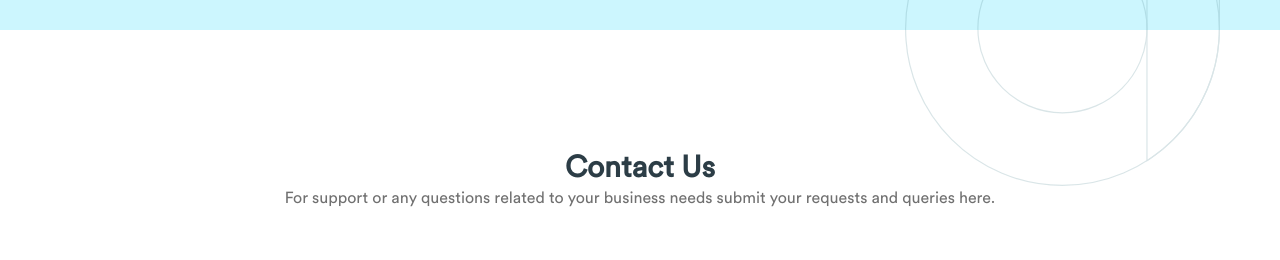
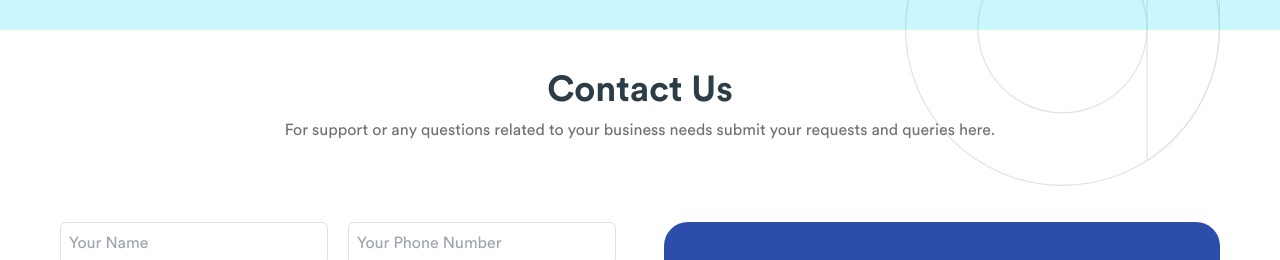
Before and after one commit to devvsakib/shunyekav2, a React (Vite) app: page /contact-us in a window 1280 px wide. Shown: the part 214-474 px from the top of the page. Built offline with nearby package versions, Linux system fonts and the light colour scheme.

Commit message:
heading component

```diff
--- /dev/null
+++ b/src/components/Common/HeadingSubheading.jsx
@@ -0,0 +1,10 @@
+const HeadingSubheading = ({heading, subheading}) => {
+    return (
+        <div className="text-center max-w-[900px] mx-auto mb-20">
+            <h2 className="text-3xl sm:text-4xl font-circularBol">{heading}</h2>
+            <p className="text-gray mt-2">{subheading}</p>
+        </div>
+    )
+}
+
+export default HeadingSubheading;
--- a/src/pages/Contact.jsx
+++ b/src/pages/Contact.jsx
@@ -3,22 +3,19 @@ import HeroSection from '../components/Common/HeroSection'
 import Layout from '../components/Layout'
 import ContactFrom from '../components/Form/ContactForm'
 import { Toaster } from 'react-hot-toast'
+import HeadingSubheading from '../components/Common/HeadingSubheading'
 
 const Contact = () => {
     return (
         <>
-            <HeroSection from={"/"}/>
+            <HeroSection from={"/"} />
             <Toaster
-                  position="top-center"
-                  reverseOrder={false}
-                  gutter={8}
+                position="top-center"
+                reverseOrder={false}
+                gutter={8}
             />
             <Layout>
-                {/* form */}
-                <div className=' my-20 text-center'>
-                    <h2 className='text-3xl font-semibold'>Contact Us</h2>
-                    <p className='text-gray'> For support or any questions related to your business needs submit your requests and queries here. </p>
-                </div>
+                <HeadingSubheading heading={"Contact Us"} subheading={"For support or any questions related to your business needs submit your requests and queries here."} />
                 <section className='grid md:grid-cols-2 mb-20 gap-12'>
                     <div>
                         <ContactFrom />
--- a/src/pages/Services.jsx
+++ b/src/pages/Services.jsx
@@ -2,17 +2,13 @@ import { Link } from "react-router-dom"
 import HeroSection from "../components/Common/HeroSection"
 import Layout from "../components/Layout"
 import { data } from '../data/data'
+import HeadingSubheading from "../components/Common/HeadingSubheading"
 const Services = () => {
     return (
         <>
             <HeroSection from="/" />
             <Layout>
-                <div className="text-center max-w-[900px] mx-auto">
-                    <h3 className="text-4xl font-circularBol">Automation in CloudOps, DevOps and SecOps</h3>
-                    <p className="text-gray mt-2">
-                        ShunyEka’s 24/7 AWS Cloud Managed Services allows you to focus on your business. Our highly qualified team of SysOps & DevOps Engineers take care of high availability, scalability and security for your Infrastructure and Applications.
-                    </p>
-                </div>
+                <HeadingSubheading heading={"Automation in CloudOps, DevOps and SecOps"} subheading={"ShunyEka’s 24/7 AWS Cloud Managed Services allows you to focus on your business. Our highly qualified team of SysOps & DevOps Engineers take care of high availability, scalability and security for your Infrastructure and Applications."} />
                 {/* services */}
                 <div>
                     <div className="grid md:grid-cols-2 gap-5 mt-12">
```
